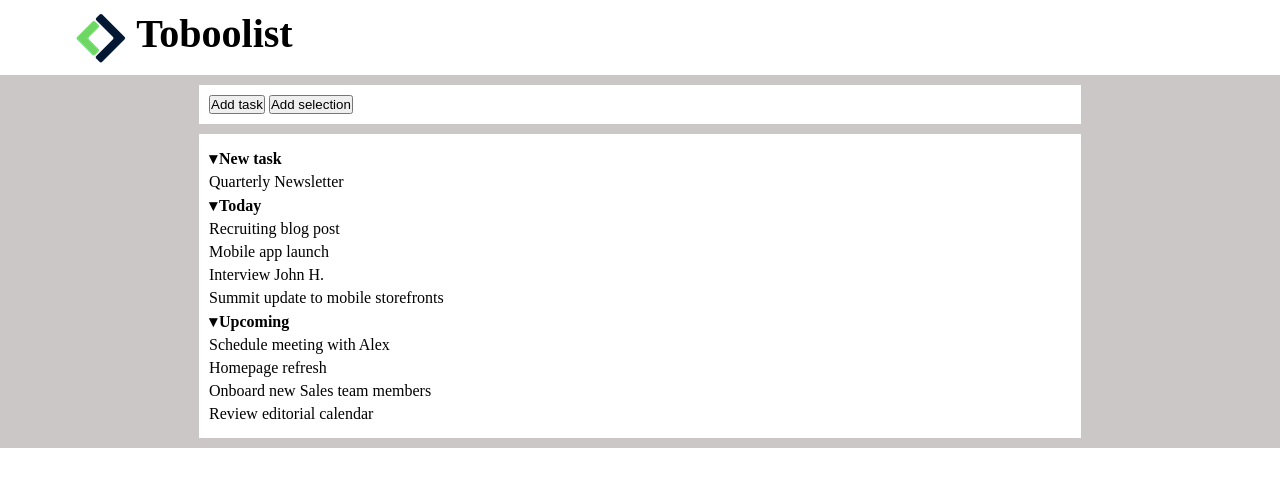
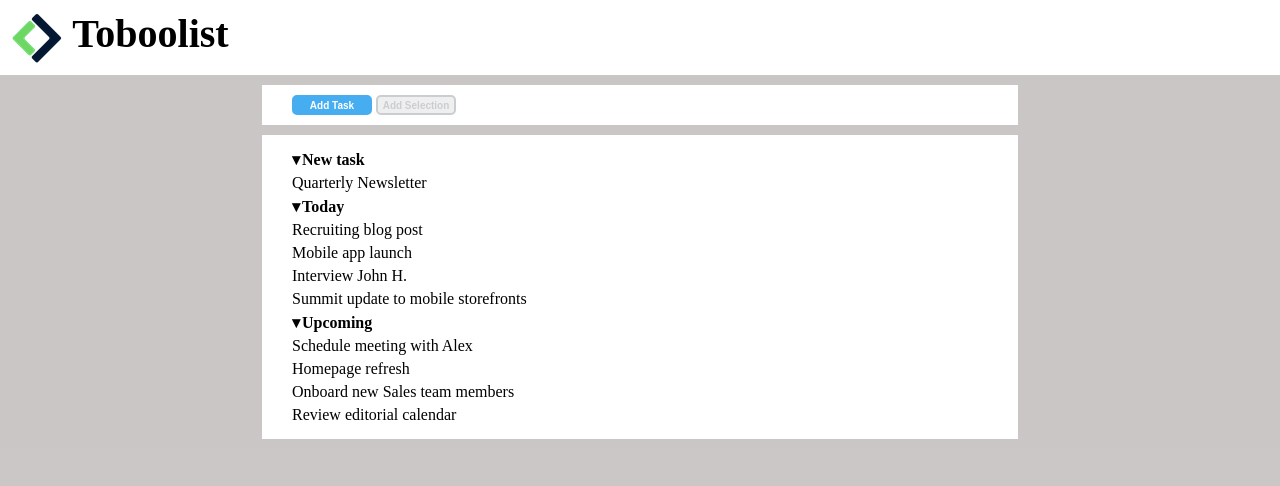
Before and after one commit to andreabellome/html-css-toboolist, a plain HTML site: page index.html in a window 1280 px wide. Drawn offline with Linux system fonts and the light colour scheme.

Commit message:
update buttons

```diff
--- a/assets/css/style.css
+++ b/assets/css/style.css
@@ -3,10 +3,30 @@ body {
     height: 100%;
     top: 0;
     left: 0;
+    background-color: rgba(204, 199, 199, 0.986);
   }
 
 #logo{
   vertical-align: middle;
+}
+
+.button{
+  font-size: 10px;
+  font-weight: bold;
+  border-radius: 5px;
+  width: 80px;
+  height: 20px;
+}
+
+.button_1{
+  background-color: #47ADF1;
+  color: white;
+  border: 2px solid #47ADF1;
+}
+
+.button_2{
+  color: #C9CED3;
+  border: 2px solid #C9CED3;
 }
 
 h1{
@@ -15,17 +35,18 @@ h1{
 }
 
 .div_logo{
-  width: 90%;
+  width: 100%;
   margin: auto;
   padding: 10px;
   font-size: 40px;
   font-weight: bold;
+  background-color: white;
 }
 
 .div_navigator{
-  width: 70%;
+  width: 60%;
   margin: auto;
-  padding: 10px;
+  padding: 10px 30px 10px;
   background-color: white;
 }
 
--- a/index.html
+++ b/index.html
@@ -23,8 +23,8 @@
 
         <!-- navigatore con bottoni -->
         <div class="div_navigator">
-            <button>Add task</button>
-            <button>Add selection</button>
+            <button class="button button_1">Add Task</button>
+            <button class="button button_2">Add Selection</button>
         </div>
 
         <!-- lista -->
@@ -58,10 +58,5 @@
         </div>
 
     </main>
-
-    <footer>
-
-    </footer>
-
 </body>
 </html>
```
